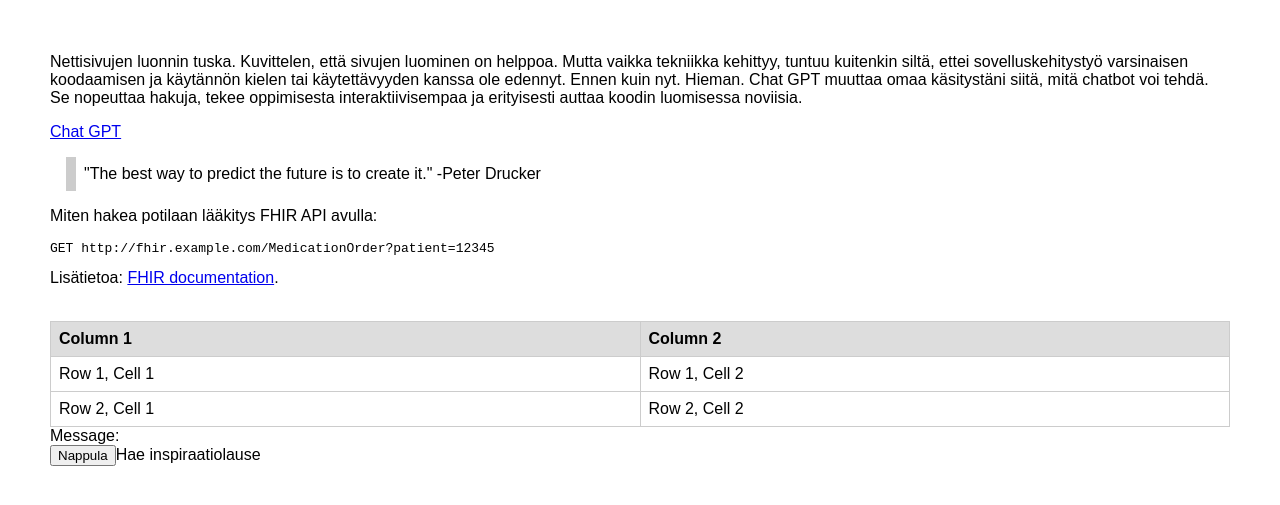
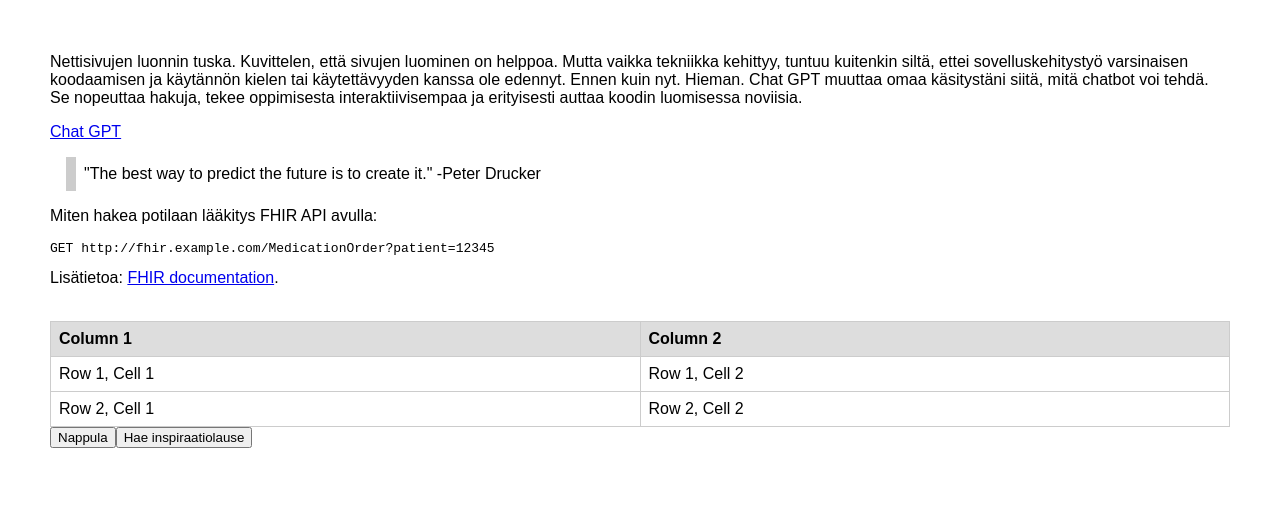
Before and after one commit to ekojuho/Testi, a plain HTML site: page index.html in a window 1280 px wide. Both pictures are taken after a click on the button "Nappula". Shown: the part 161-666 px from the top of the page. Drawn offline with Linux system fonts and the light colour scheme.

Commit message:
Update index.html

```diff
--- a/index.html
+++ b/index.html
@@ -72,12 +72,10 @@ GET http://fhir.example.com/MedicationOrder?patient=12345
       <td>Row 2, Cell 2</td>
     </tr>
   </table>
-    <form id="message-form">
-    <label for="message">Message:</label><br>
         <script>
     // Define a function that displays a message
     function showMessage() {
-      alert("Hello, World!");
+      alert("Hellurei!");
     }
 
           var button = document.createElement("button");
@@ -99,8 +97,7 @@ var quotes = [
   "The purpose of our lives is to be happy. - Dalai Lama"
 ];
 
-var button2 = document.createElement("button2");
-
+var button2 = document.createElement("button");
 
 button2.textContent = "Hae inspiraatiolause";
 
```
